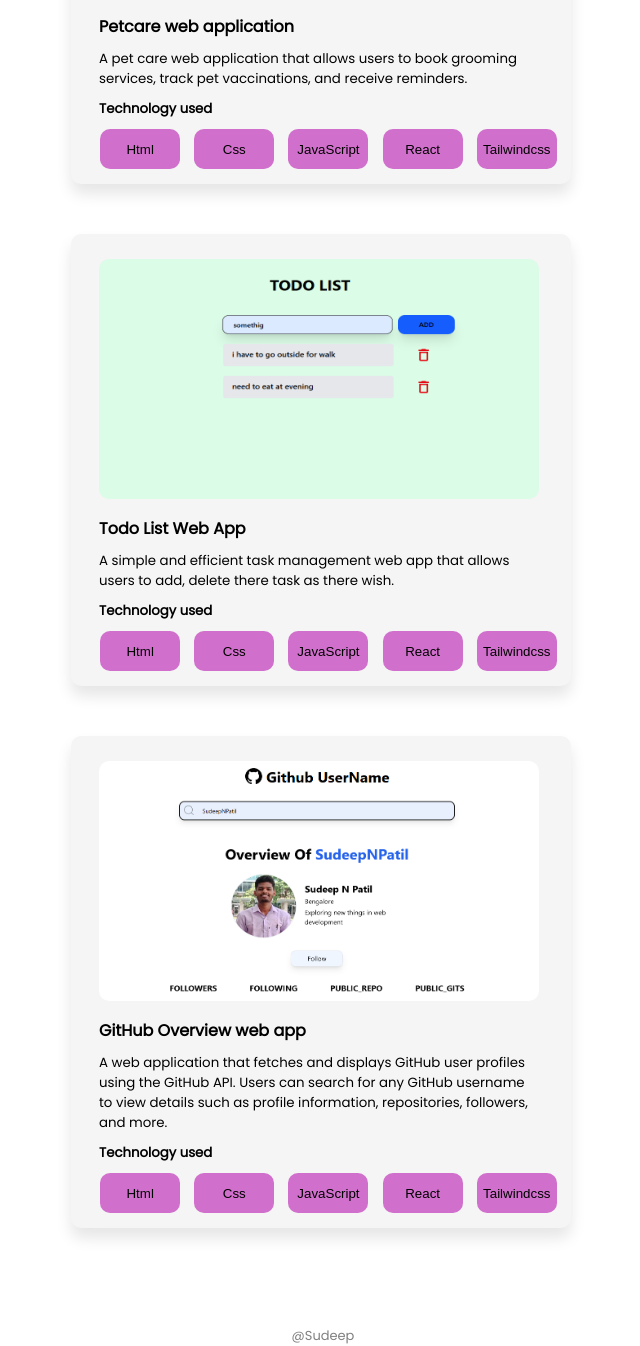
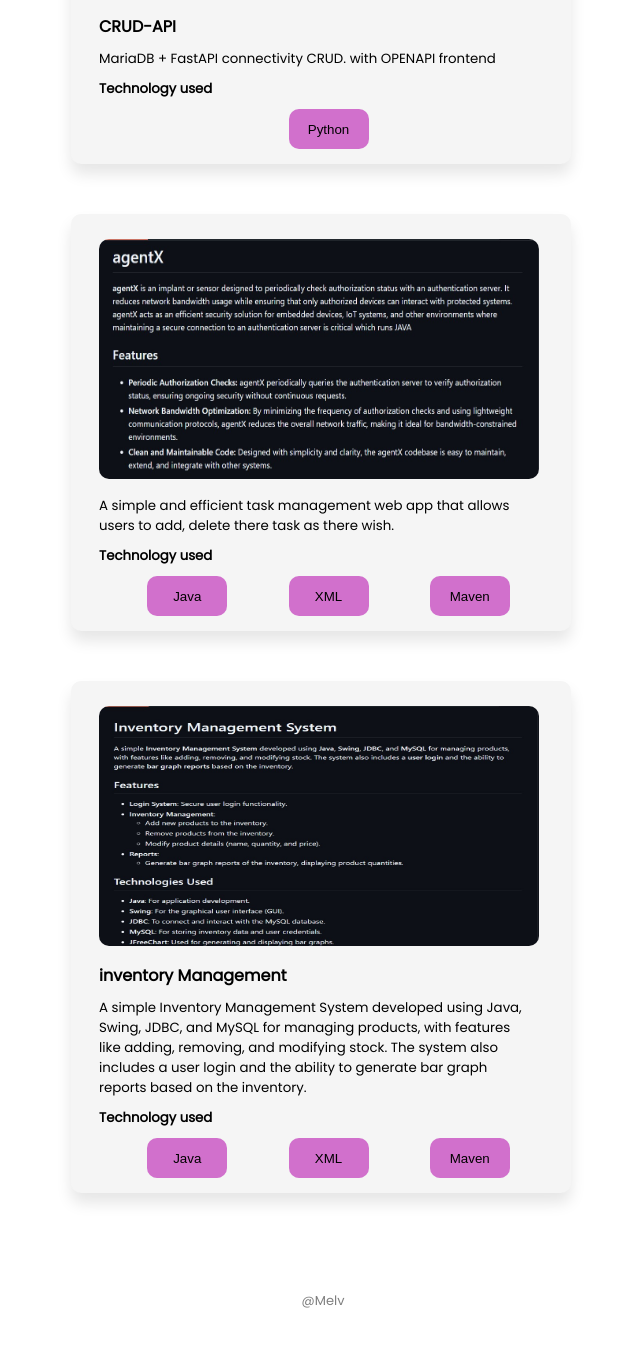
Before and after one commit to Quaker69/Quaker69.github.io, a plain HTML site: page project.html in a window 1280 px wide. Shown: the part 602-1948 px from the top of the page, without its empty margins (317-957 px from the left). After the commit the page ends 1913 px from the top, so only its background shows below. Drawn offline with Linux system fonts and the light colour scheme.

Commit message:
projects added

```diff
--- a/project.html
+++ b/project.html
@@ -27,22 +27,17 @@
 	    <hr class="hr">
 
 	    <div class="Project" onclick="openPopup()">
-			<img src="./Images/Pet_care_image.png" alt="Petcare_image" class="Project1">
+			<img src="https://github.com/Quaker69/CRUD-API/raw/master/md_contents/api_swagger.png" alt="CRUD_image" class="Project1">
 
-			<h4>Petcare web application</h3>
+			<h4>CRUD-API</h3>
 
-			<p>A pet care web application that allows users to book grooming services,
-				track pet vaccinations, and receive reminders.</p>
+			<p>MariaDB + FastAPI connectivity CRUD. with OPENAPI frontend </p>
 
 			<h5>Technology used</h4>
 
 			<div class="Technology">
 
-				<button>Html</button>
-				<button>Css</button>
-				<button>JavaScript</button>
-				<button>React</button>
-				<button>Tailwindcss</button>
+				<button>Python</button>
 
 			</div>
 
@@ -55,31 +50,27 @@
 
 				<span class="close-btn" id="close-btn" onclick="closePopup()">&times;</span>
 
-				<img src="./Images/Pet_care_image.png" alt="Petcare_image" class="pop_petcare">
+				<img src="https://github.com/Quaker69/CRUD-API/raw/master/md_contents/api_swagger.png" alt="Petcare_image" class="pop_petcare">
 
-				<h4>Petcare Web Application</h4>
+				<h4>CRUD-API</h4>
 
 				<h5>Description</h5>
 
 				<p>
-					A web application that allows pet owners to book grooming services,
-					track pet vaccination. It features a user-friendly multi-step booking form for a seamless experience.
-					 Users can select preferred dates and times for appointments.
-					Built with React, TailwindCSS.it ensures a smooth and responsive interface.
+					MariaDB + FastAPI connectivity CRUD.
 				</p>
 
-				<a href="https://github.com/SudeepNPatil/Petcare-Website" class="View_code">View code</a>
+				<a href="https://github.com/Quaker69/CRUD-API" class="View_code">View code</a>
 
-				<a href="https://petcare-sudeep.netlify.app/" class="Live_demo">Live Demo</a>
 
 
 			</div>
 		</div>
 
 	    <div class="Project">
-			<img src="./Images/Todo_list_image.png" alt="todo_app_image" class="Project1">
+			<img src="./Images/agentX.jpg" alt="agentX" class="Project1">
 
-			<h4>Todo List Web App</h4>
+			<h4></h4>
 
 			<p>A simple and efficient task management web app that allows users to add, delete there task as there wish.</p>
 
@@ -87,11 +78,11 @@
 
 			<div class="Technology">
 
-				<button>Html</button>
-				<button>Css</button>
-				<button>JavaScript</button>
-				<button>React</button>
-				<button>Tailwindcss</button>
+				<button>Java</button>
+				<button>XML</button>
+				<button>Maven</button>
+
+
 
 			</div>
 
@@ -100,23 +91,19 @@
 
 	    <div class="Project">
 
-			<img src="./Images/Github_image.png" alt="Github_app_image" class="Project1">
+			<img src="./Images/inventory_managent.jpg" alt="agentX_image" class="Project1">
 
-			<h4>GitHub Overview web app</h4>
+			<h4>inventory Management</h4>
 
-			<p>A web application that fetches and displays GitHub user profiles using the GitHub API.
-				Users can search for any GitHub username to view details such as profile information,
-				 repositories, followers, and more.</p>
+			<p>A simple Inventory Management System developed using Java, Swing, JDBC, and MySQL for managing products, with features like adding, removing, and modifying stock. The system also includes a user login and the ability to generate bar graph reports based on the inventory.</p>
 
 			<h5>Technology used</h5>
 
 			<div class="Technology">
 
-				<button>Html</button>
-				<button>Css</button>
-				<button>JavaScript</button>
-				<button>React</button>
-				<button>Tailwindcss</button>
+				<button>Java</button>
+				<button>XML</button>
+				<button>Maven</button>
 
 			</div>
 
@@ -124,7 +111,7 @@
 	   </div>
 
 	   <footer>
-		@Sudeep
+		@Melv
 	   </footer>
 	</div>
 
```
Also changed, not shown: contact.html (+1 -1 lines), Images/agentX.jpg (added), Images/inventory_managent.jpg (added).
